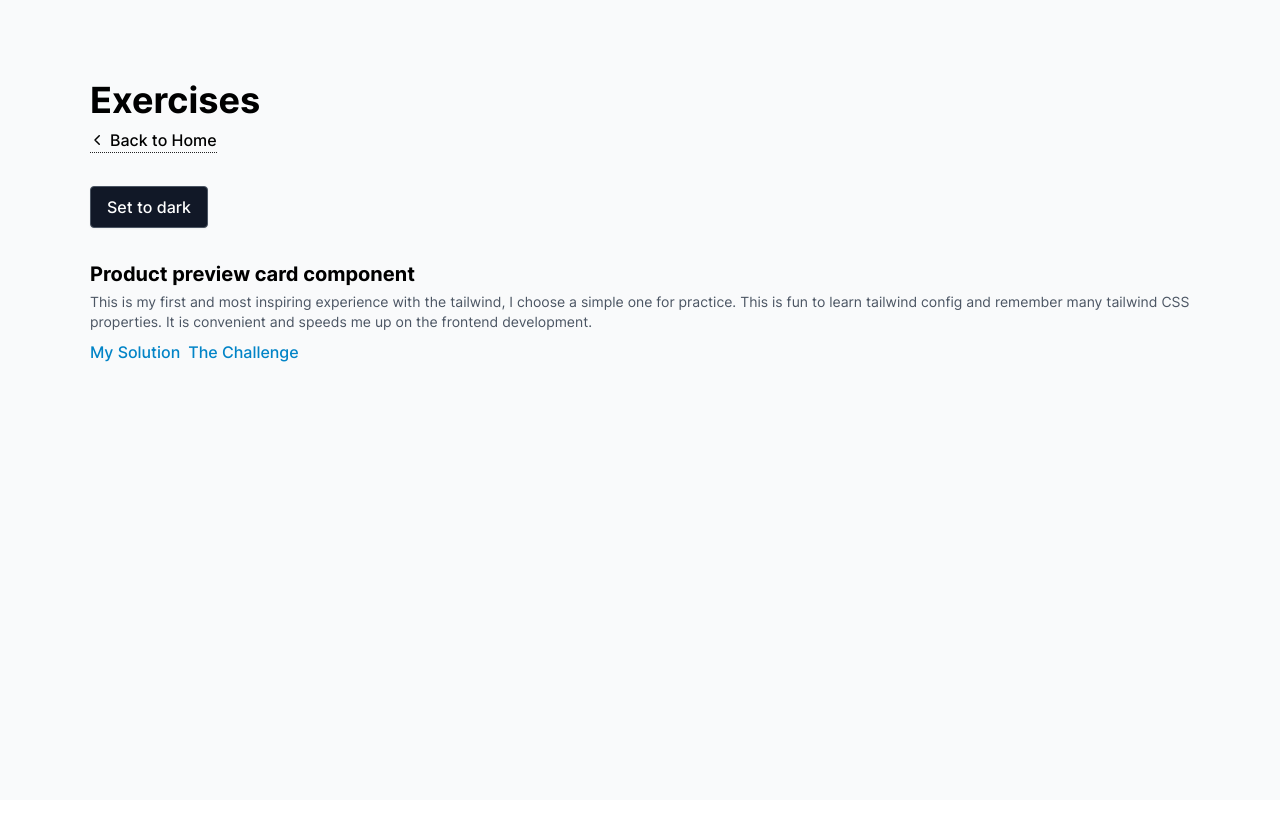
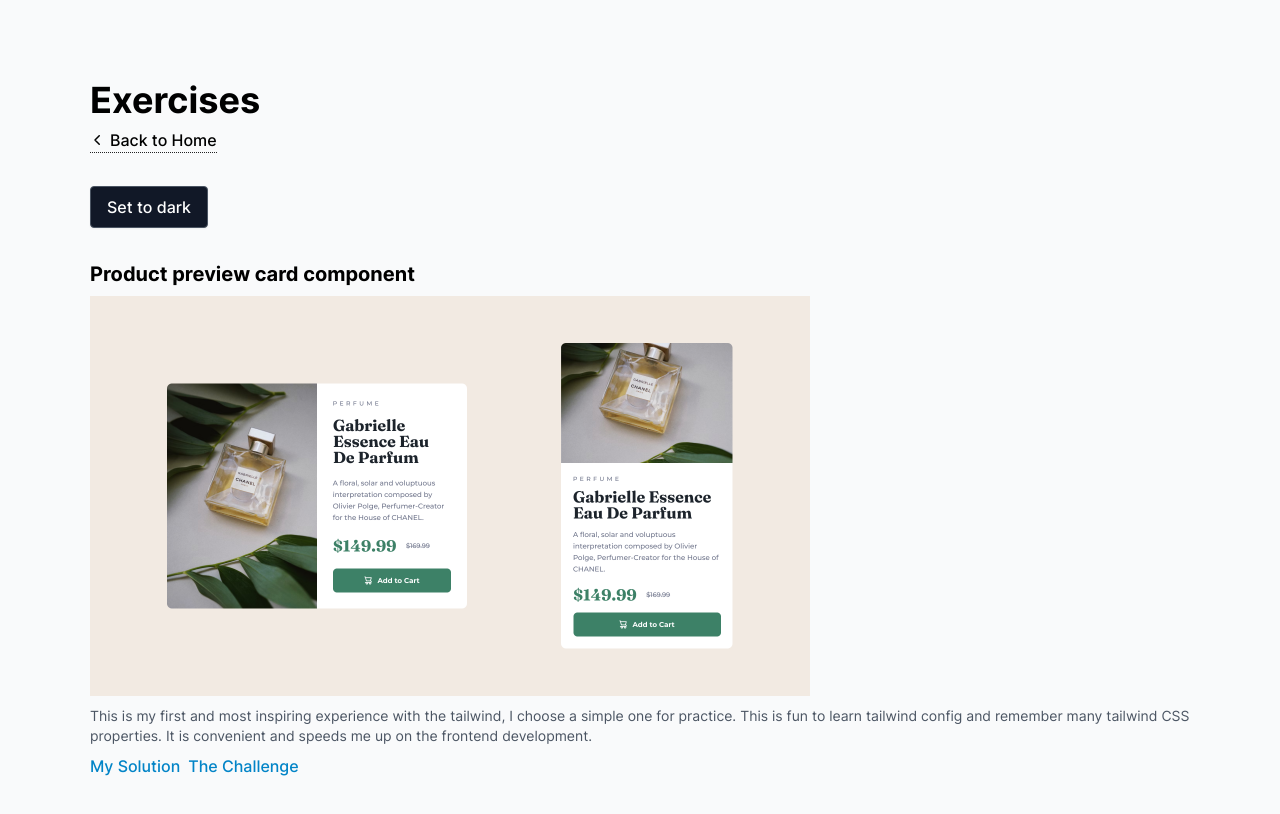
Before and after one commit to 15077693d/frontend-mentor-with-tailwind, a Next.js app: page /exercises in a window 1280 px wide. Shown: the top 814 px of the page. Built offline with nearby package versions, Linux system fonts and the light colour scheme.

Commit message:
feat: add summary in exercises

```diff
--- a/src/pages/exercises.tsx
+++ b/src/pages/exercises.tsx
@@ -1,5 +1,6 @@
 // !STARTERCONF You can delete this page
 import clsx from 'clsx';
+import Image from 'next/image';
 import * as React from 'react';
 
 import Button from '@/components/main/buttons/Button';
@@ -50,9 +51,16 @@
 
             <ol className='mt-8 space-y-6'>
               <li className='space-y-2'>
-                <h2 className='text-lg md:text-xl'>
+                <h2 className='mb-2 text-lg md:text-xl'>
                   Product preview card component
                 </h2>
+                <Image
+                  layout='intrinsic'
+                  alt='productPreviewCardComponent summary'
+                  width={288 * 2.5}
+                  height={160 * 2.5}
+                  src='/images/projects/productPreviewCardComponent/project-summary.png'
+                />
                 <p className={clsx('!mt-1 text-sm', textColor)}>
                   This is my first and most inspiring experience with the
                   tailwind, I choose a simple one for practice. This is fun to
```
Also changed, not shown: public/images/projects/productPreviewCardComponent/project-summary.png (added).
